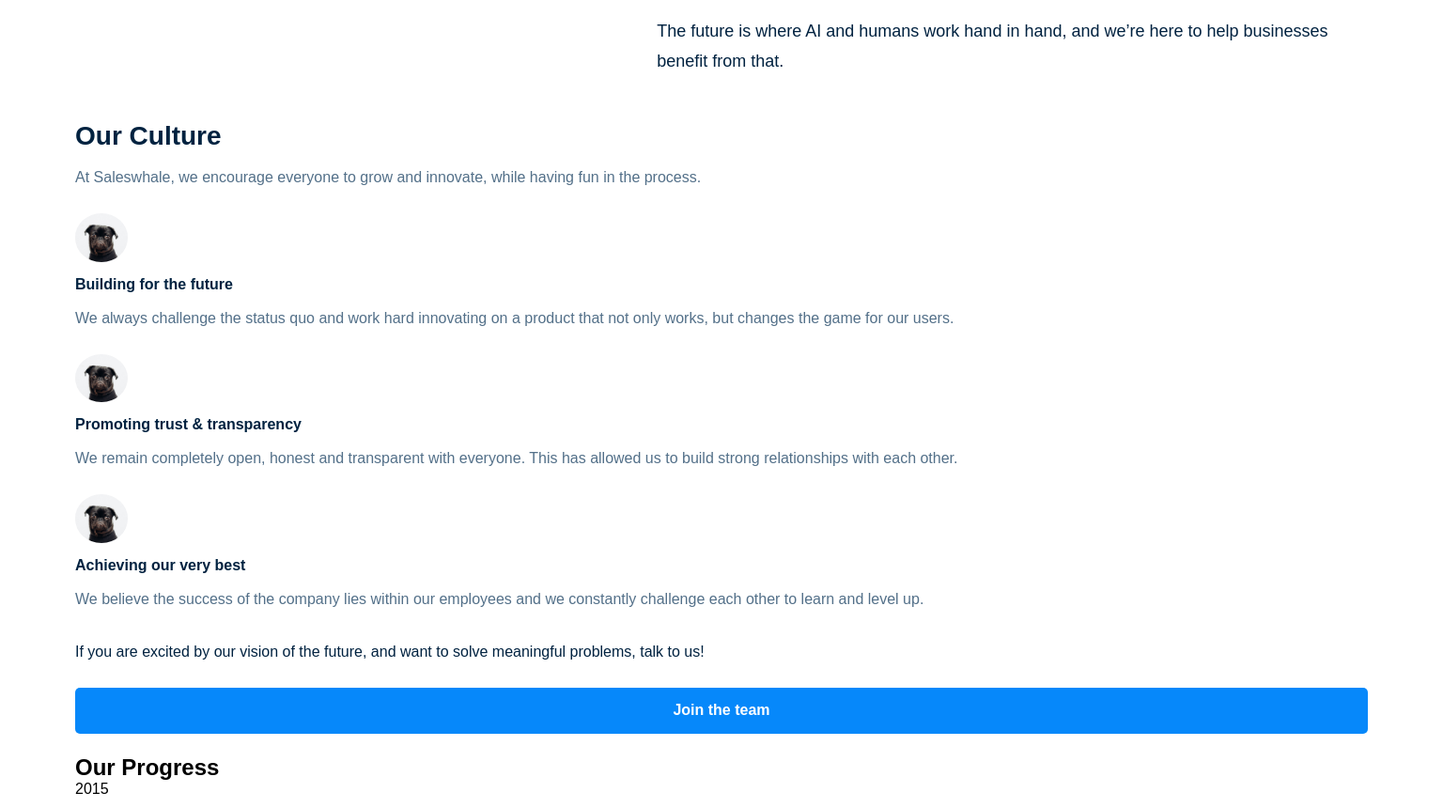
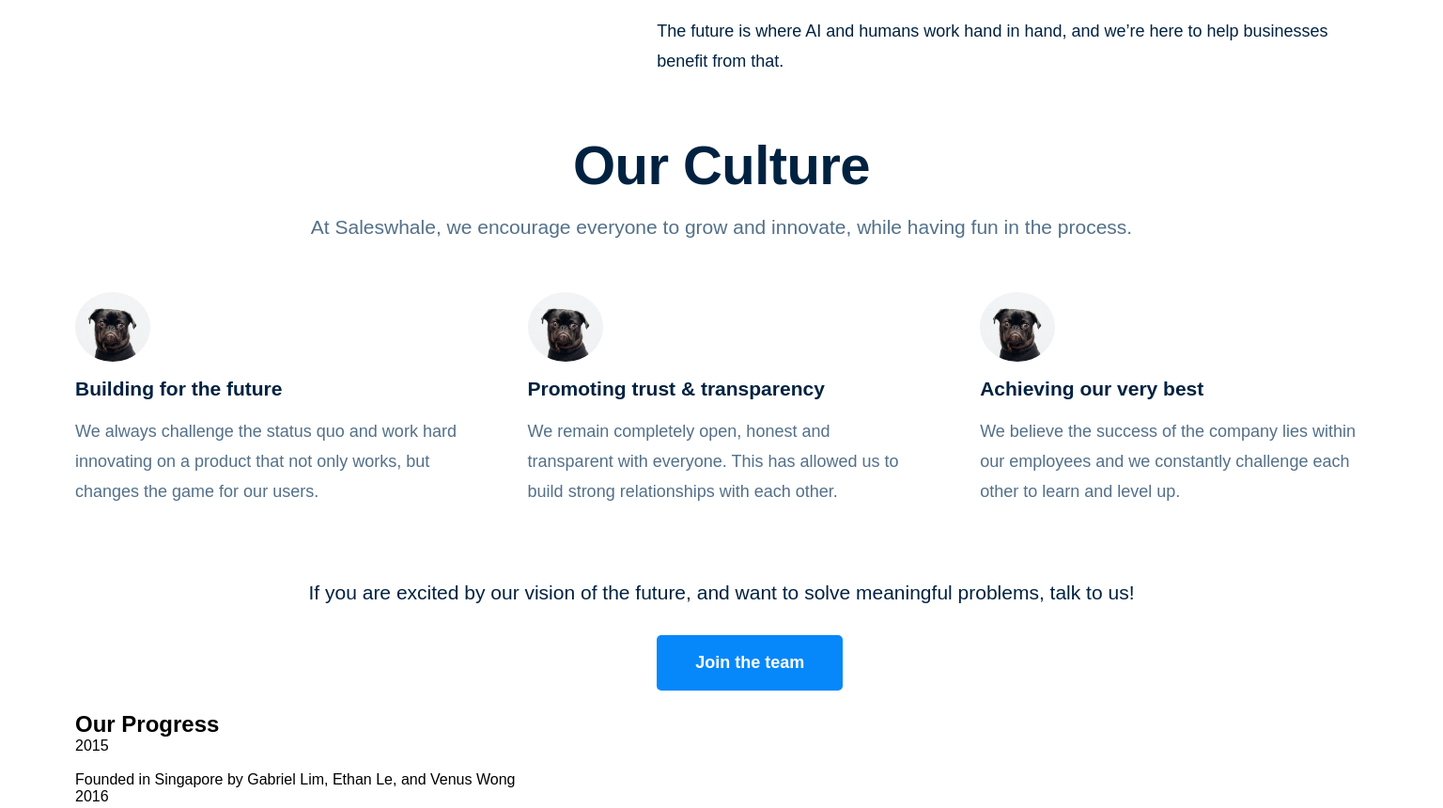
Before and after one commit to Cherfez/saleswhale, a plain HTML site: page index.html in a window 1536 px wide. Shown: the part 1400-2260 px from the top of the page at 94% size. Drawn offline with Linux system fonts and the light colour scheme.

Commit message:
Culture part of page on all sizes

```diff
--- a/index.html
+++ b/index.html
@@ -64,35 +64,41 @@
       </div>
 
       <div class="culture">
-        <h2>Our Culture</h2>
+        <div class='culture-intro'>
+          <h2>Our Culture</h2>
         <p>
           At Saleswhale, we encourage everyone to grow and innovate, while
           having fun in the process.
         </p>
-        <section>
+        </div>
+
+        <div class='avatars'>
+          <div>
           <img src="./img/avatar.jpeg" alt="avatar" />
           <h3>Building for the future</h3>
           <p>
             We always challenge the status quo and work hard innovating on a
             product that not only works, but changes the game for our users.
           </p>
-        </section>
-        <section>
+        </div>
+        <div>
           <img src="./img/avatar.jpeg" alt="avatar" />
           <h3>Promoting trust & transparency</h3>
           <p>
             We remain completely open, honest and transparent with everyone.
             This has allowed us to build strong relationships with each other.
           </p>
-        </section>
-        <section>
+        </div>
+        <div>
           <img src="./img/avatar.jpeg" alt="avatar" />
           <h3>Achieving our very best</h3>
           <p>
             We believe the success of the company lies within our employees and
             we constantly challenge each other to learn and level up.
           </p>
-        </section>
+        </div>
+        </div>
+
 
         <p class='culture-followUp'>
           If you are excited by our vision of the future, and want to solve
--- a/main.css
+++ b/main.css
@@ -173,6 +173,35 @@ main {
     width: 55%;
     margin-left: 5%;
   }
+
+  .culture .culture-intro h2,
+  .culture .culture-intro p {
+    text-align: center;
+  }
+  .culture .culture-intro h2 {
+    margin-top: 1rem;
+  }
+  .culture .culture-intro p {
+    width: 429px;
+    margin: 0 auto 26px auto;
+  }
+  .culture .avatars {
+    display: flex;
+    justify-content: space-between;
+    margin-top: 2rem;
+  }
+  .culture .avatars div {
+    width: 30%;
+  }
+  .culture .culture-followUp {
+    width: 429px;
+    margin: 1rem auto 26px auto;
+    text-align: center;
+  }
+  .culture button {
+    width: 167px;
+    margin-left: 40%;
+  }
 }
 
 @media (min-width: 1440px) {
@@ -239,4 +268,42 @@ main {
     line-height: 32px;
     margin-bottom: 2rem;
   }
+
+  .culture .culture-intro h2 {
+    font-size: 58px;
+    line-height: 62px;
+    letter-spacing: -0.01em;
+  }
+  .culture .culture-intro p {
+    font-size: 21px;
+    line-height: 38px;
+    width: 920px;
+    margin: 0 auto 50px auto;
+  }
+  .culture .avatars {
+    margin-bottom: 47px;
+  }
+  .culture .avatars img {
+    width: 80px;
+  }
+  .culture .avatars h3 {
+    font-size: 21px;
+    line-height: 34px;
+  }
+  .culture .avatars p {
+    font-size: 18px;
+    line-height: 32px;
+  }
+  .culture .culture-followUp {
+    font-size: 21px;
+    line-height: 38px;
+    width: 1209px;
+  }
+  .culture button {
+    margin-left: 45%;
+    width: 198px;
+    font-size: 18px;
+    line-height: 23px;
+    height: 59px;
+  }
 }
```
